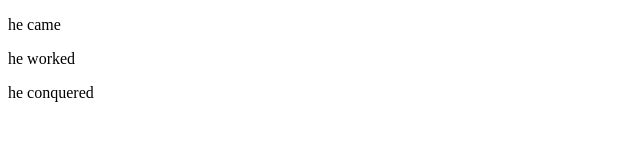
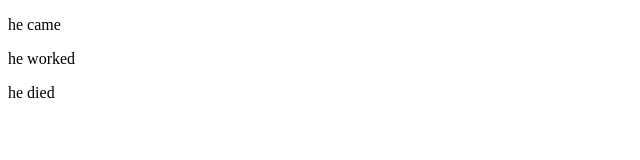
Before and after one commit to zindao/play3-git, a plain HTML site: page index.html in a window 1280 px wide. Shown: the full height of the page, 0-640 px from the left. Drawn offline with Linux system fonts and the light colour scheme.

Commit message:
finished new ending

```diff
--- a/index.html
+++ b/index.html
@@ -10,6 +10,6 @@
     <p>he came</p>
     <p>he worked</p>
     <!--commit before changes-->
-    <p>he conquered</p>
+    <p>he died</p>
   </body>
 </html>
```
